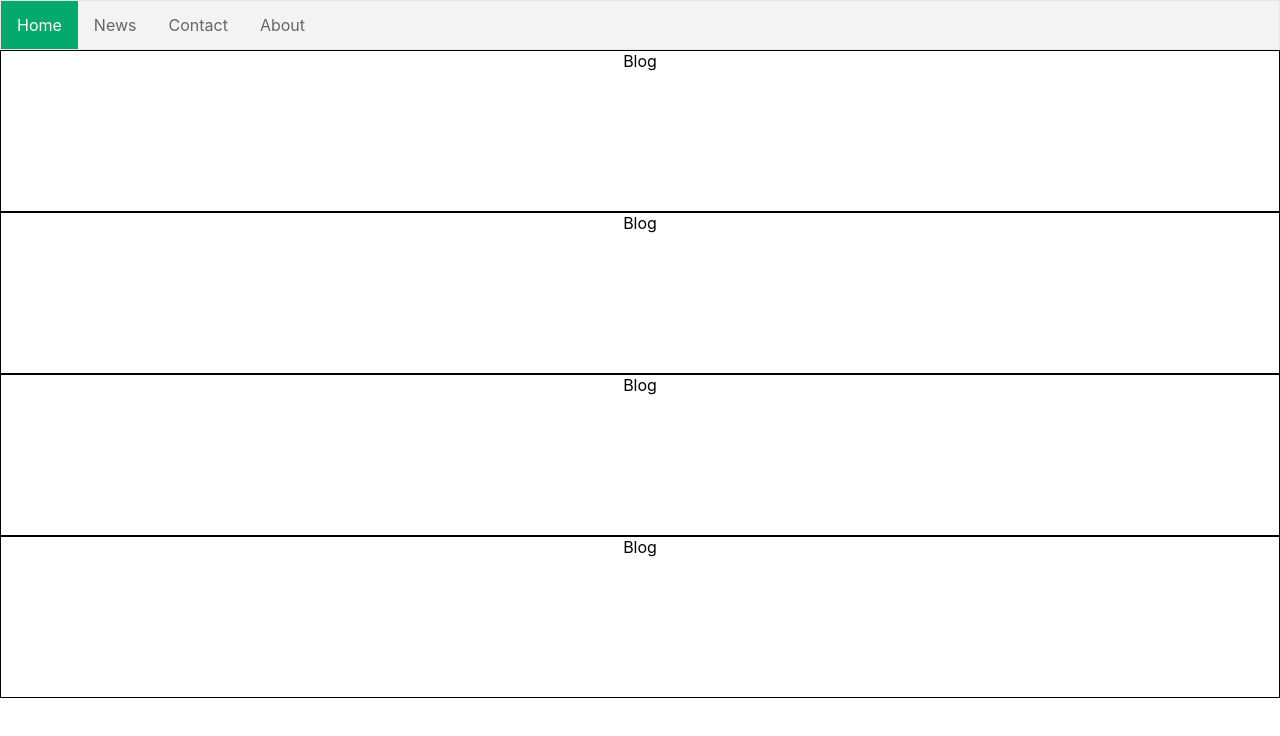
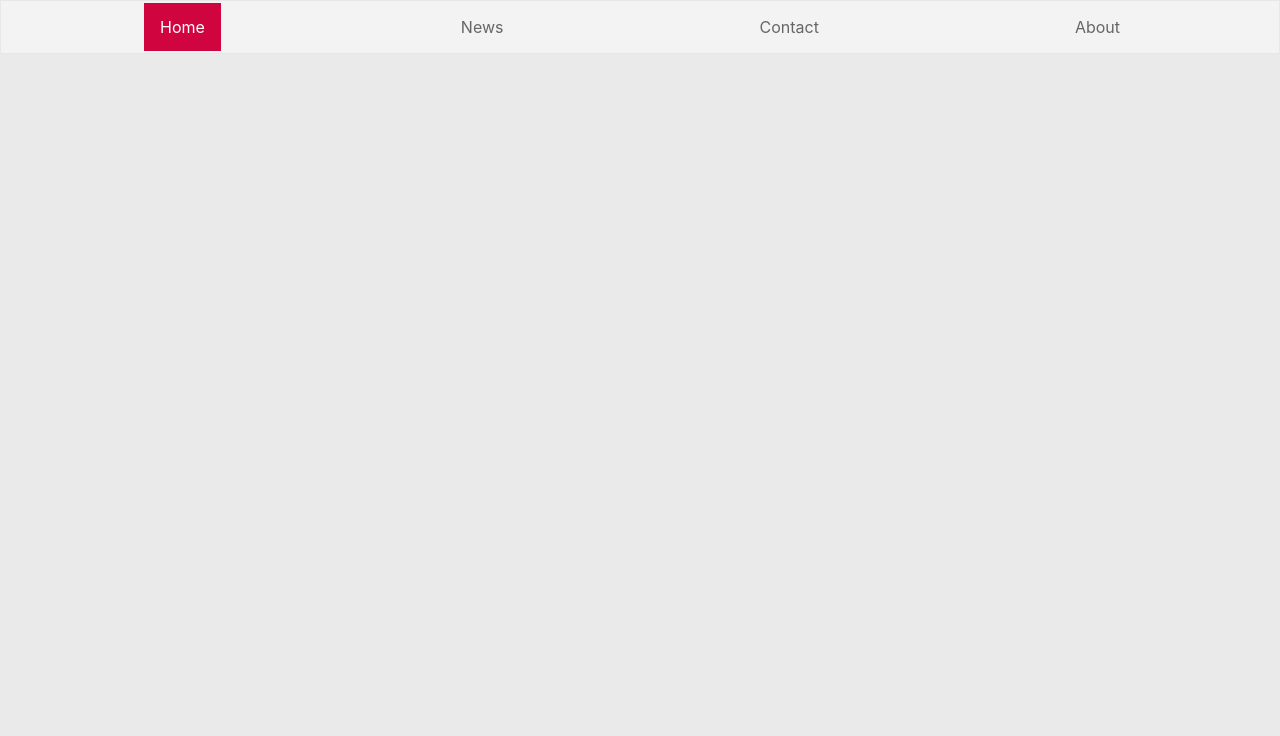
Before and after one commit to adilsaju/ai-blogger, a React (Create React App) app: page / in a window 1280 px wide. Shown: the top 736 px of the page. Built offline with nearby package versions, Linux system fonts and the light colour scheme.

Commit message:
made first page

```diff
--- a/src/App.css
+++ b/src/App.css
@@ -1,40 +1,5 @@
-.App {
-  text-align: center;
-}
-
-.App-logo {
-  height: 40vmin;
-  pointer-events: none;
-}
-
-@media (prefers-reduced-motion: no-preference) {
-  .App-logo {
-    animation: App-logo-spin infinite 20s linear;
-  }
-}
-
-.App-header {
-  background-color: #282c34;
-  min-height: 100vh;
-  display: flex;
-  flex-direction: column;
-  align-items: center;
-  justify-content: center;
-  font-size: calc(10px + 2vmin);
-  color: white;
-}
-
-.App-link {
-  color: #61dafb;
-}
-
-@keyframes App-logo-spin {
-  from {
-    transform: rotate(0deg);
-  }
-  to {
-    transform: rotate(360deg);
-  }
+body{
+  background-color: #eaeaea;
 }
 
 /* nav */
@@ -46,30 +11,64 @@ ul {
   border: 1px solid #e7e7e7;
   background-color: #f3f3f3;
 }
+.logo{
+  display: flex;
+  justify-content: center;
+  margin: 2rem;
 
-li {
-  float: left;
+}
+.logo img{
+  border-radius: 40%;
+}
+
+ul {
+  display: flex;
+  flex-flow: row;
+  padding: 1rem;
+  align-items: center;
+  justify-content: center;
+  gap: 14rem
+  ;
 }
 
 li a {
-  display: block;
+
   color: #666;
   text-align: center;
   padding: 14px 16px;
   text-decoration: none;
 }
 
-li a:hover:not(.active) {
-  background-color: #ddd;
-}
 
 li a.active {
   color: white;
-  background-color: #04AA6D;
+  background-color: #d0043e;
 }
 
 
 .blog {
-  border: 1px solid black;
+  /* border-top: 1px solid black; */
   height: 10rem;
 }
+
+img{
+  max-width: 10%;
+}
+
+.blog-div{
+  display: grid;
+  grid-template-columns: 1fr 2fr 1fr;
+  margin: 2rem;
+  gap: 10px;
+  text-align: center;
+}
+
+h1{
+  color: #83002e;
+  text-align: center;
+  padding: 14px 16px;
+  text-decoration: none;
+  font-weight: 300;
+  border-bottom: 1px solid black;
+  border-top: 1px solid black;
+}
--- a/src/components/Blog.jsx
+++ b/src/components/Blog.jsx
@@ -2,7 +2,7 @@ import React from 'react'
 
 const Blog = () => {
   return (
-    <div className="blog">Blog</div>
+    <div className="blog"></div>
   )
 }
 
```
Also changed, not shown: src/components/Blogs/Featured.jsx (added, +14 -0 lines), src/components/Blogs/Latest.jsx (added, +13 -0 lines), src/components/Blogs/Trending.jsx (added, +13 -0 lines), src/components/Header/Logo.jsx (added, +12 -0 lines), src/components/Header/Navigation.jsx (added, +17 -0 lines), src/components/Header/SearchBar.jsx (added, +9 -0 lines), public/logo.png (added), src/components/images/logo.png (added).
